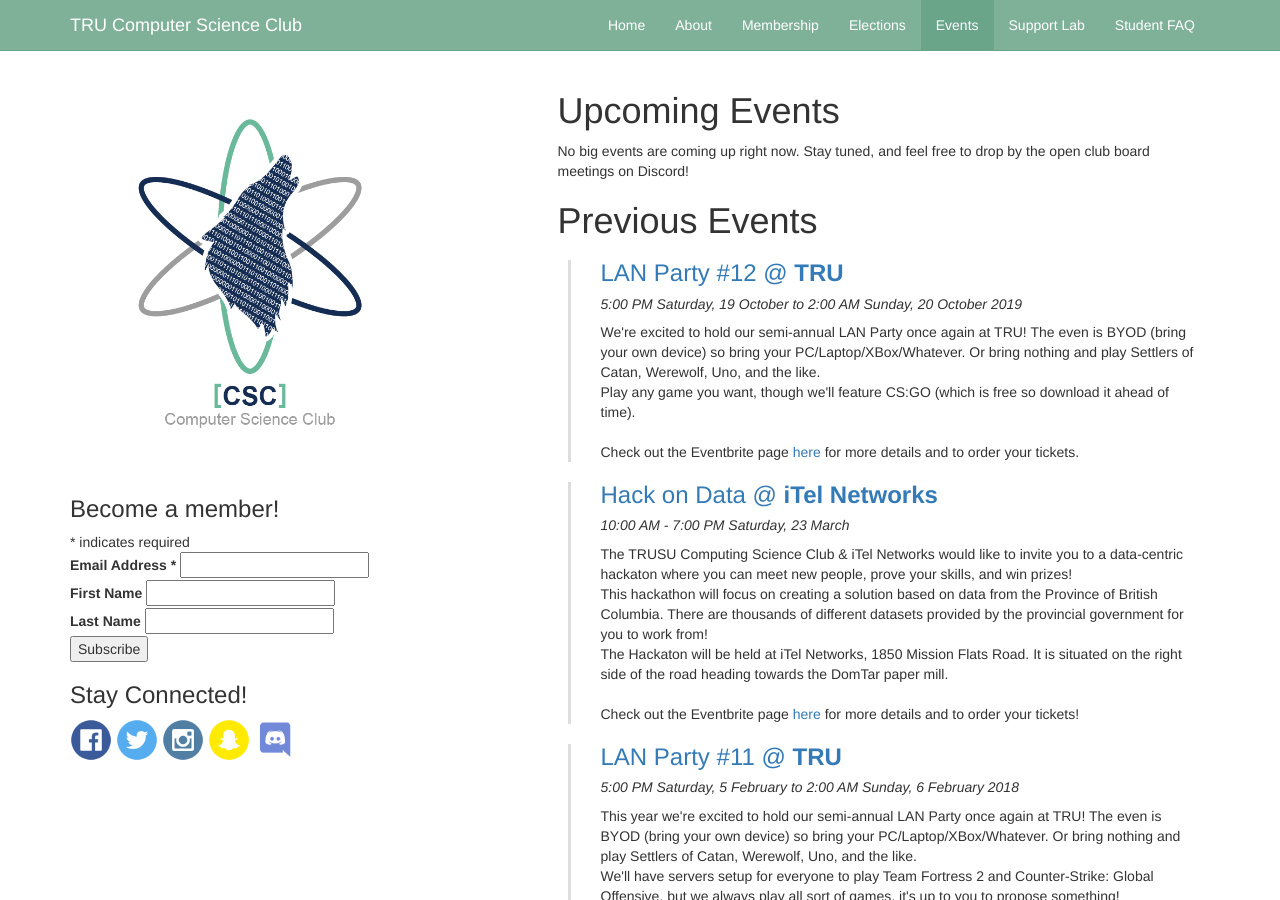
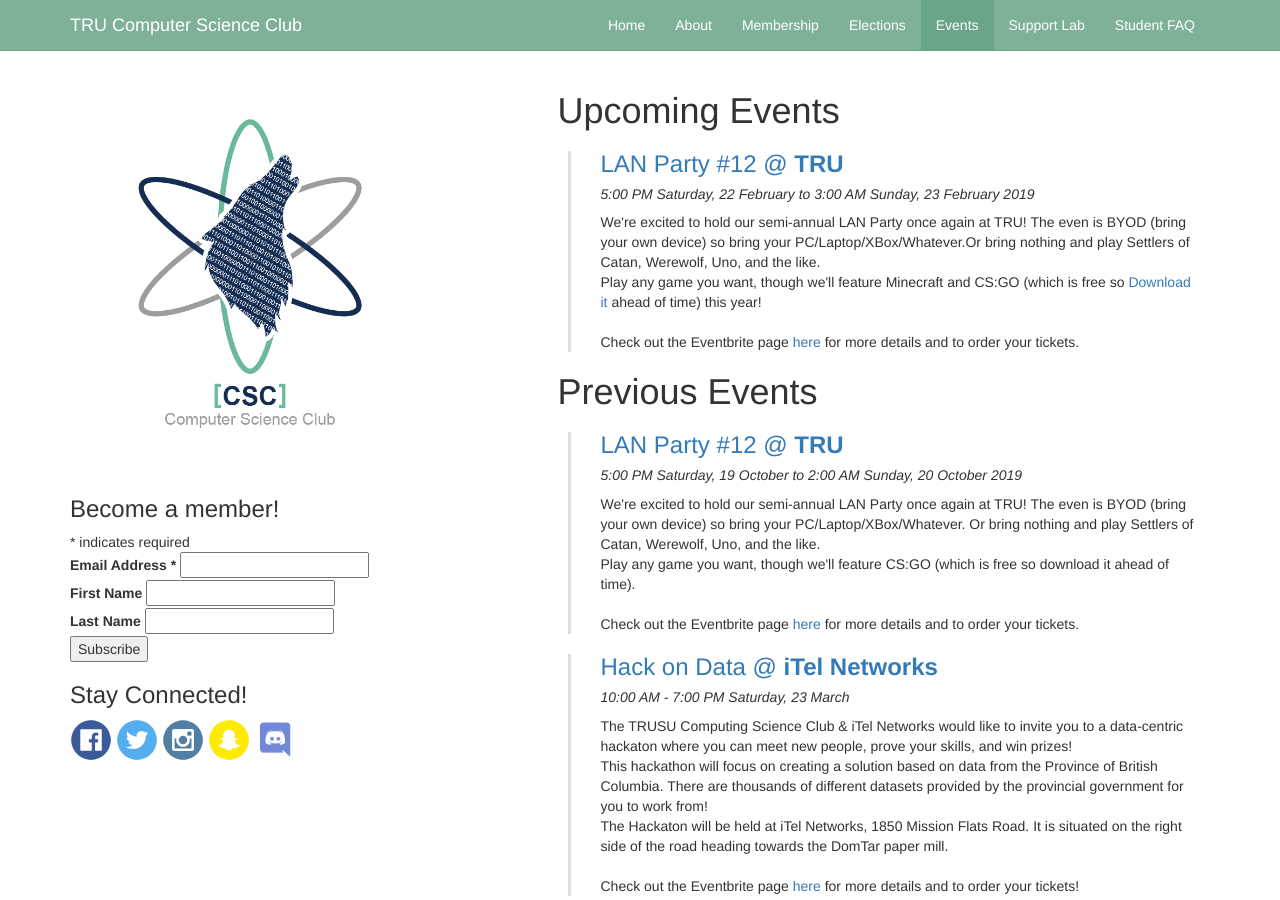
Before and after one commit to trucsclub/trucsclub.github.io, a Jekyll site: the page built from events.html, in a window 1280 px wide and 900 px high. Built offline with Jekyll 4.4.1, drawn with Linux system fonts in a browser that asks for light colours; nearby versions of some CDN libraries; comment, search, counter and statistics services are not loaded.

Commit message:
lan party 13

```diff
--- a/events.html
+++ b/events.html
@@ -5,7 +5,22 @@ active: events
 ---
 <h1>Upcoming Events</h1>
 <div class="event-list">
-    No big events are coming up right now. Stay tuned, and feel free to drop by the open club board meetings on Discord!
+    <div class="event">
+        <a href="https://waa.ai/trucslan">
+            <h3>LAN Party #12 @ <b>TRU</b></h3>
+        </a>
+        <h5>5:00 PM Saturday, 22 February to 3:00 AM Sunday, 23 February 2019</h5>
+        We're excited to hold our semi-annual LAN Party once again at TRU! The even is BYOD (bring your own
+        device) so bring your PC/Laptop/XBox/Whatever.Or bring nothing and play Settlers of Catan, Werewolf, Uno,
+        and the like.
+        <br />
+        Play any game you want, though we'll feature Minecraft and CS:GO (which is free so
+        <a href="https://store.steampowered.com/app/730/CounterStrike_Global_Offensive/">Download it</a> ahead of time) this year!
+        <br />
+        <br />
+        Check out the Eventbrite page <a href="https://waa.ai/trucslan">here</a> for more details and to
+        order your tickets.
+    </div>
 </div>
 
 <h1>Previous Events</h1>
```
